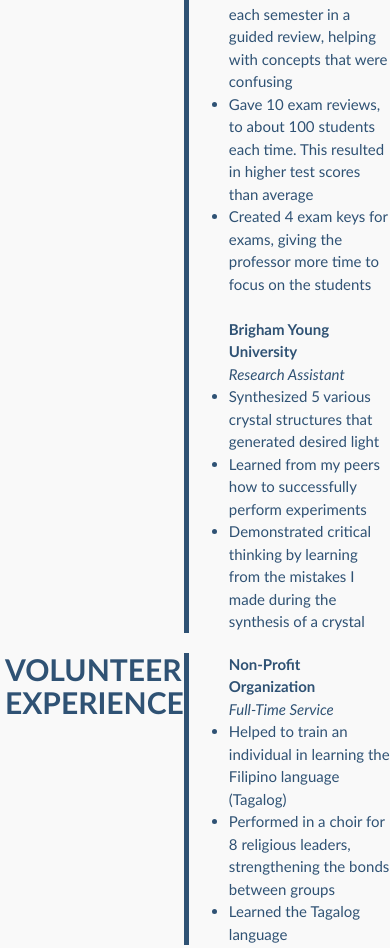
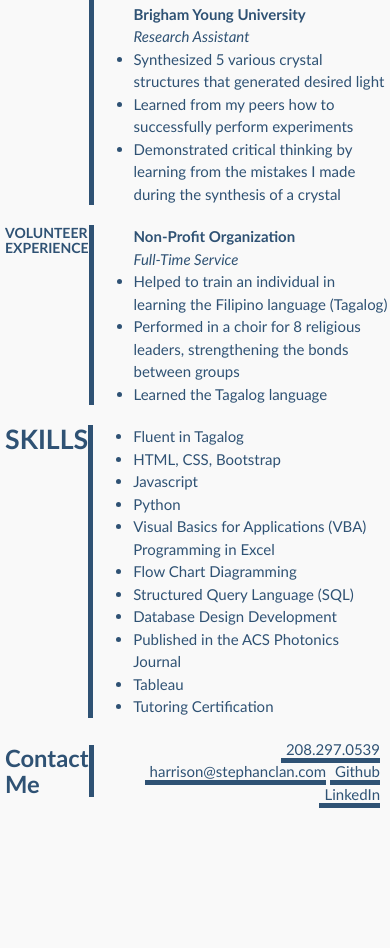
Before and after one commit to hstephan23/portfolio-challenge, a plain HTML site: page resume.html in a window 390 px wide. Shown: the part 863-1811 px from the top of the page. After the commit the page ends 1671 px from the top, so only its background shows below. Drawn offline with Linux system fonts and the light colour scheme.

Commit message:
added the css for the different screen sizes for the resume page

```diff
--- a/assets/CSS/style.css
+++ b/assets/CSS/style.css
@@ -268,10 +268,29 @@ footer {
 }
 
 /* for the screen changes*/
-
 @media screen and (max-width: 2560px) {
     .surf_text {
         margin-right: 74.5%;
+    }
+
+}
+
+@media screen and (max-width: 1280px) {
+    /*screen adjustment for resume*/
+    #education-title {
+        font-size: 96.5%;
+    }
+
+    #experience-title {
+        font-size: 93.5%;
+    }
+
+    #volunteer-title {
+        font-size: 93.5%;
+    }
+
+    #skills-title {
+        font-size: 178%;
     }
 }
 @media screen and (max-width: 820px) {
@@ -283,6 +302,22 @@ footer {
     }
     .surf_text {
         margin-right: 64.5%;
+    }
+    /*screen adjustment for resume*/
+    #education-title {
+        font-size: 96.5%;
+    }
+
+    #experience-title {
+        font-size: 93.5%;
+    }
+
+    #volunteer-title {
+        font-size: 93.5%;
+    }
+
+    #skills-title {
+        font-size: 92%;
     }
 }
 
@@ -309,4 +344,21 @@ footer {
     #work {
         font-size: 33px;
     }
+    /*screen adjustment for resume*/
+    #education-title {
+        font-size: 96.5%;
+    }
+
+    #experience-title {
+        font-size: 93.5%;
+    }
+
+    #volunteer-title {
+        font-size: 93.5%;
+    }
+
+    #skills-title {
+        font-size: 178%;
+    }
+
 }
--- a/resume.html
+++ b/resume.html
@@ -24,7 +24,7 @@
         </section>
         <section id="main_resume">
             <section id="education">
-                <h2 class="title">EDUCATION</h2>
+                <h2 class="title" id="education-title">EDUCATION</h2>
                 <section class="subtext">
                     <p><b>Brigham Young University</b></p>
                     <p><em>Bachelor of General Studies, Emphasis in Business and Technology Management</em></p>
@@ -37,7 +37,7 @@
                 </section>
             </section>
             <section id="experience">
-                <h2 class="title">EXPERIENCE</h2>
+                <h2 class="title" id="experience-title">EXPERIENCE</h2>
                 <section class="subtext">
                     <p><b>Flextechs</b></p>
                     <p><em>End User Support Specialist</em></p>
@@ -65,7 +65,7 @@
                 </section>
             </section>
             <section id="volunteer">
-                <h2 class="title">VOLUNTEER EXPERIENCE</h2>
+                <h2 class="title" id="volunteer-title">VOLUNTEER EXPERIENCE</h2>
                 <section class="subtext">
                     <p><b>Non-Profit Organization</b></p>
                     <p><em>Full-Time Service</em></p>
@@ -77,7 +77,7 @@
                 </section>
             </section>
             <section id="skills">
-                <h2 class="title">SKILLS</h2>
+                <h2 class="title" id="skills-title">SKILLS</h2>
                 <section class="subtext">
                     <ul>
                         <li>Fluent in Tagalog</li>
```
